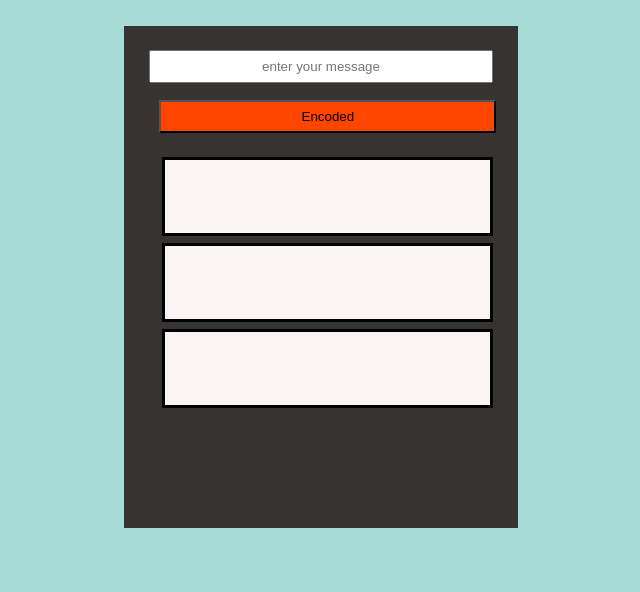
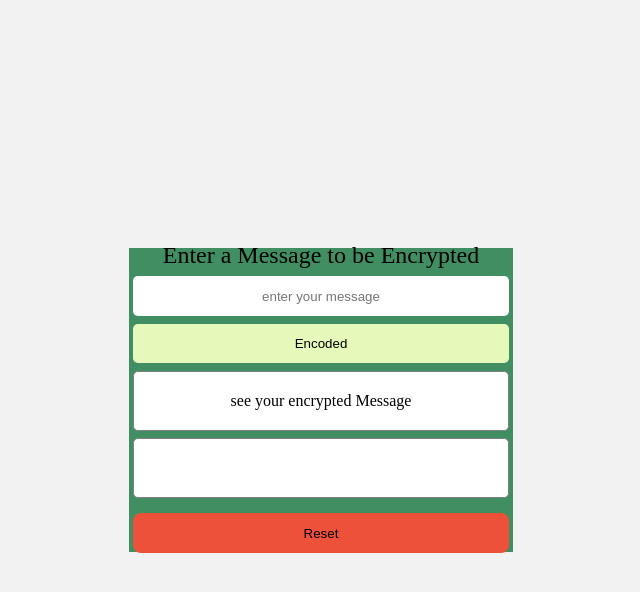
Before and after one commit to MALWICK/secretmessage-js, a plain HTML site: page index.html in a window 1280 px wide. Shown: the whole page, without its empty margins (319-959 px from the left). Drawn offline with Linux system fonts and the light colour scheme.

Commit message:
corrected ui

```diff
--- a/assets/script/script.js
+++ b/assets/script/script.js
@@ -3,7 +3,7 @@ const submit = document.querySelector('.submitbtn')
 
 const display1 = document.querySelector('.display1')
 const display2 = document.querySelector('.display2')
-const display3 = document.querySelector('.display3')
+const reset = document.querySelector('.resetbtn')
 
 submit.onclick = function encript () {
   const changeText = input.value.toLowerCase()
@@ -20,12 +20,10 @@ submit.onclick = function encript () {
   console.log(seperateRectangle)
 
   let iterator = 0
-  let swap = 0
 
   for (let i = 0; i < seperateRectangle; i++) {
     for (let j = i; j < removeEmptySpaces.length; j += seperateRectangle) {
       iterator += removeEmptySpaces[j]
-      swap += removeEmptySpaces[j]
     }
 
     iterator += '\n'
@@ -33,3 +31,7 @@ submit.onclick = function encript () {
   console.log(iterator)
   display2.innerHTML = iterator
 }
+
+reset.addEventListener('click', () => {
+  window.location.reload()
+})
--- a/assets/style/style.css
+++ b/assets/style/style.css
@@ -4,69 +4,125 @@
   box-sizing: border-box;
 }
 
-body {
-  background: #a6dbd6;
-  padding: 2%;
+.container {
+  width: 100%;
+  height: 100vh;
+  display: flex;
+  align-items: center;
+  justify-content: center;
+  background-color: #f2f2f2;
 }
 
-.container {
-  display: block;
-  text-align: center;
-  width: 32%;
-  margin: auto;
-  padding: 2%;
-  text-align: center;
-  background: #353432;
+.app {
+  width: 30%;
+  height: 38vh;
+  display: flex;
+  align-items: center;
+  justify-content: center;
+  flex-direction: column;
+  background-color: #408e61;
+}
+
+.displayresult {
+  width: 100%;
+  display: flex;
+  align-items: center;
+  justify-content: center;
+  flex-direction: column;
+  margin-bottom: 2%;
+}
+
+.displayresult p {
+  font-size: 24px;
 }
 
 .messageinput {
+  width: 98%;
+  height: 40px;
+  padding: 4px;
   text-align: center;
+  margin-top: 2%;
+  outline: none;
+  border-radius: 0.3rem;
+  border: none;
+}
+
+.submit {
   width: 100%;
-  padding: 2%;
+  display: flex;
+  align-items: center;
+  justify-content: center;
   margin-bottom: 2%;
 }
 
 .submitbtn {
-  margin: 3%;
   width: 98%;
-  padding: 2%;
-  background-color: orangered;
+  height: 39px;
+  padding: 4px;
+  border-radius: 0.3rem;
+  background-color: #e5faba;
+  outline: none;
+  border: none;
+  cursor: pointer;
+}
+
+.submitbtn:hover {
+  background-color: #caee81;
 }
 
 .content {
   width: 100%;
-  height: 45vh;
-  display: block;
-  padding: 2%;
+  display: flex;
+  align-items: center;
+  justify-content: center;
+  flex-direction: column;
 }
 
-.display1 {
+.display {
+  width: 98%;
+  height: 60px;
   display: flex;
+  align-items: center;
   justify-content: center;
-  align-items: center;
-  text-align: center;
-  width: 100%;
-  height: 6.2vw;
-  border: 3px solid black;
-  margin: 2%;
-  background-color: #fbf4f4;
+  flex-direction: column;
+  margin-bottom: 2%;
+  border: 1px solid grey;
+  background-color: white;
+  border-radius: 0.3rem;
 }
 
 .display2 {
+  width: 98%;
+  height: 60px;
   display: flex;
+  align-items: center;
   justify-content: center;
-  align-items: center;
-  width: 100%;
-  height: 6.2vw;
-  border: 3px solid black;
-  margin: 2%;
-  background-color: rgb(251, 244, 244);
+  flex-direction: column;
+  border: 1px solid grey;
+  background-color: white;
+  margin-bottom: 2%;
+  border-radius: 0.3rem;
 }
 
-.display3 {
+.reset {
+  width: 98%;
+  display: flex;
+  align-items: center;
+  justify-content: center;
+  margin-top: 1.9%;
+}
+
+.resetbtn {
   width: 100%;
-  height: 6.2vw;
-  border: 3px solid black;
-  margin: 2%;
-  background-color: #fbf4f4;
+  height: 40px;
+  padding: 6px;
+  border-radius: 0.5rem;
+  margin-bottom: 1.4%;
+  background-color: #ee5139;
+  outline: none;
+  border: none;
+  cursor: pointer;
 }
+
+.resetbtn:hover {
+  background-color: #da1313;}
--- a/index.html
+++ b/index.html
@@ -16,7 +16,9 @@
   </head>
   <body>
     <div class="container">
-      <div class="displayresult">
+      <div class="app">
+        <div class="displayresult">
+          <p>Enter a Message to be Encrypted</p>
         <input
           type="text"
           placeholder="enter your message"
@@ -27,11 +29,18 @@
         <button class="submitbtn" type="submit">Encoded</button>
       </div>
       <div class="content">
+        <div class="display2">
+          <p>see your encrypted Message</p>
+        </div>
         <div class="display">
-          <p class="display1"><br /></p>
+          <p class="display1">
+          </p>
         </div>
-        <div class="display2"></div>
-        <div class="display3"></div>
+
+        <div class="reset">
+          <button class="resetbtn" type="reset">Reset</button>
+        </div>
+      </div>
       </div>
     </div>
 
```
